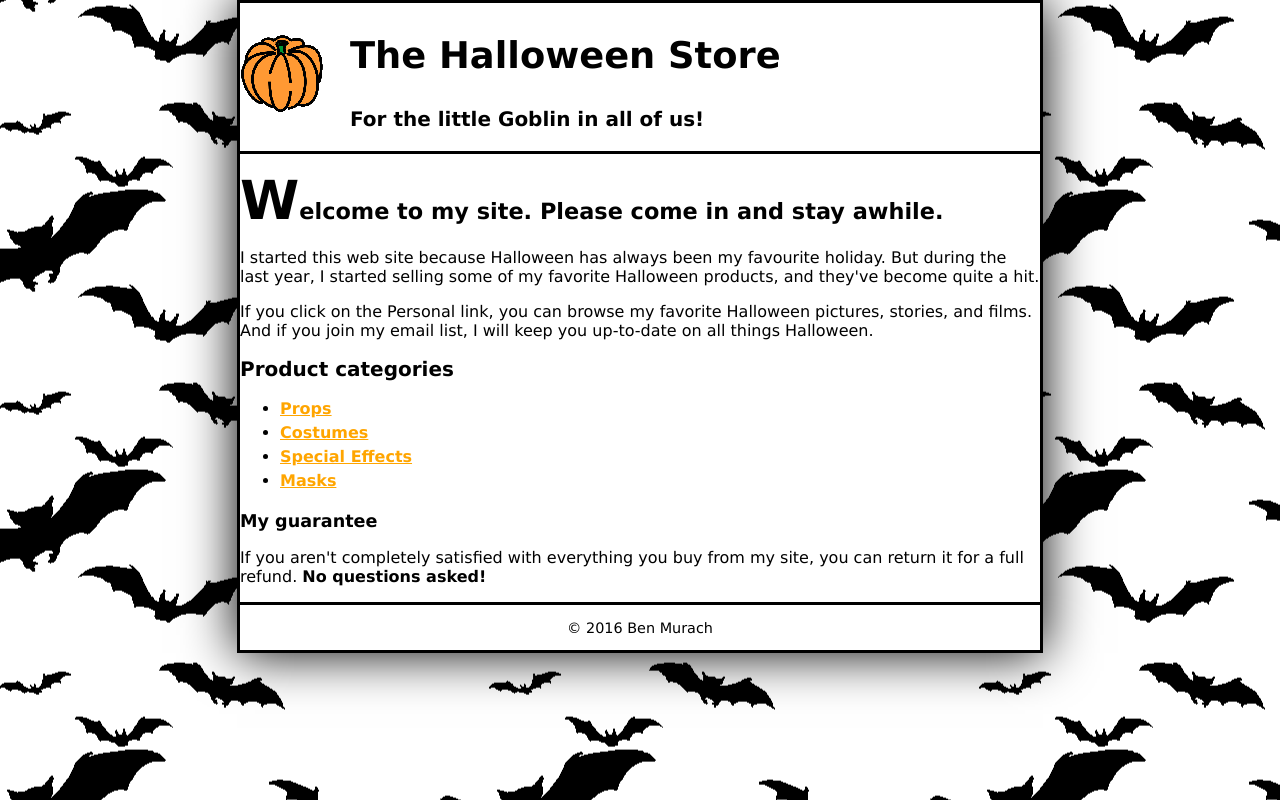
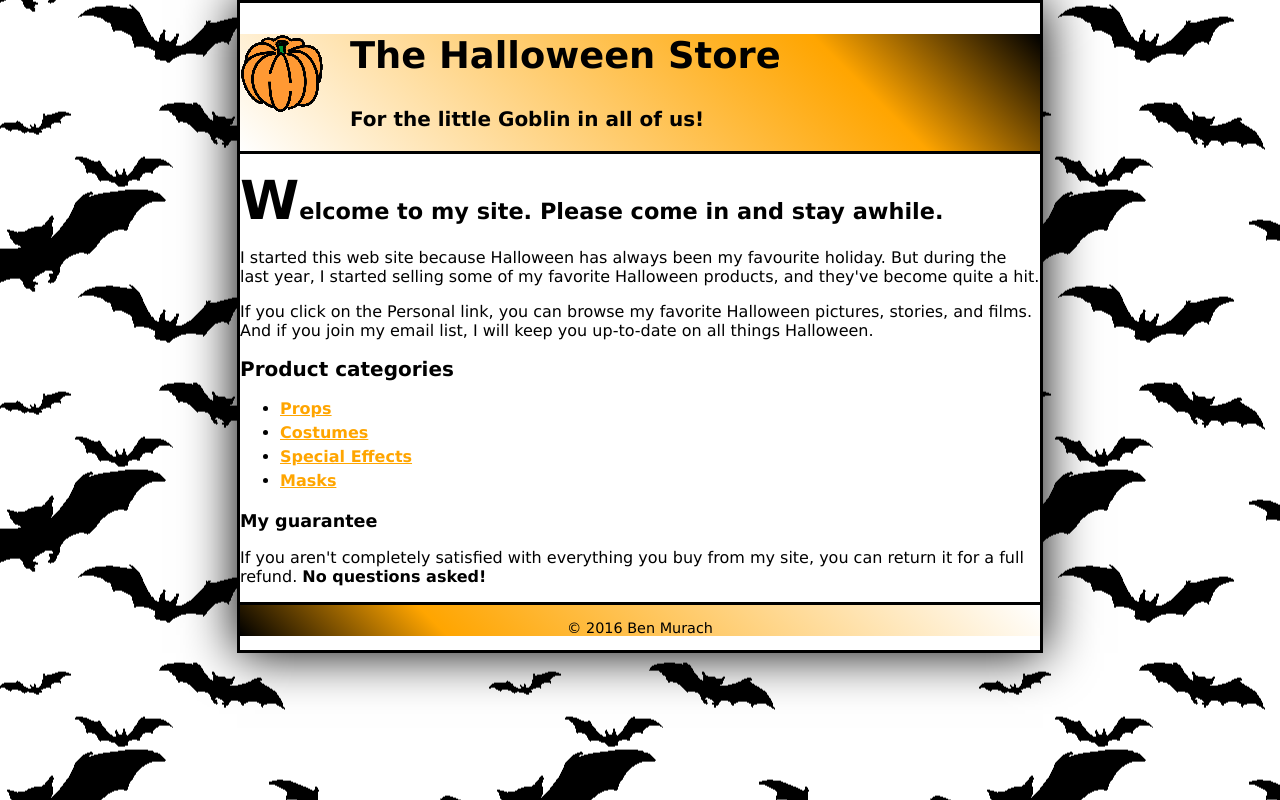
Before and after one commit to jonchampagne/prog1247-assignment2, a plain HTML site: page index.html in a window 1280 px wide. Drawn offline with Linux system fonts and the light colour scheme.

Commit message:
Add a 45-degree gradient to the header and footer. The gradient in the header should range from white at the left to orange 3/4 of the way to the right to black at the right. The gradient in the footer should be the reverse.

```diff
--- a/styles/main.css
+++ b/styles/main.css
@@ -35,6 +35,9 @@ header {
 		border-bottom: 3px;
 		border-bottom-color: black;
 		border-bottom-style: solid;
+    /* 45° angle. White at the left to orange ¾ of the way to the right to black
+    at the right*/
+    background: linear-gradient(45deg, white 0%, orange 75%, black 100%);
 }
 
 header img {
@@ -71,6 +74,8 @@ footer {
 		border-top: 3px;
 		border-top-color: black;
 		border-top-style: solid;
+    /* Just tweaked the angle of the header gradient */
+    background: linear-gradient(225deg, white 0%, orange 75%, black 100%);
 }
 
 footer p {
```
